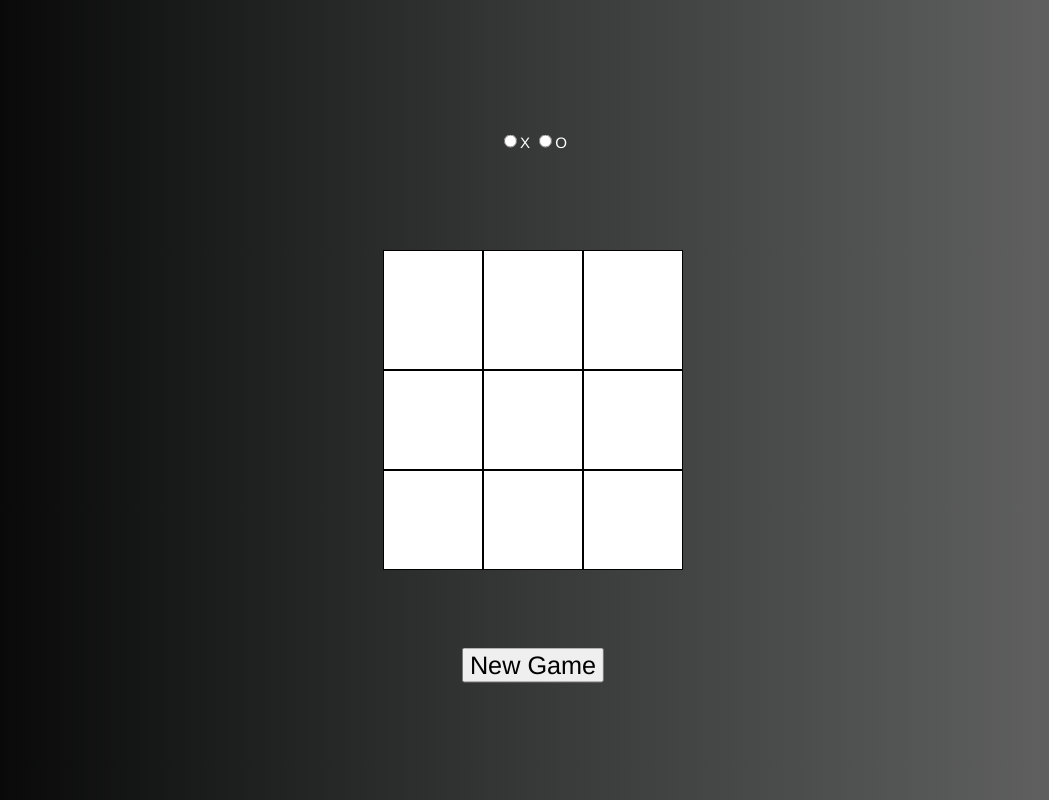
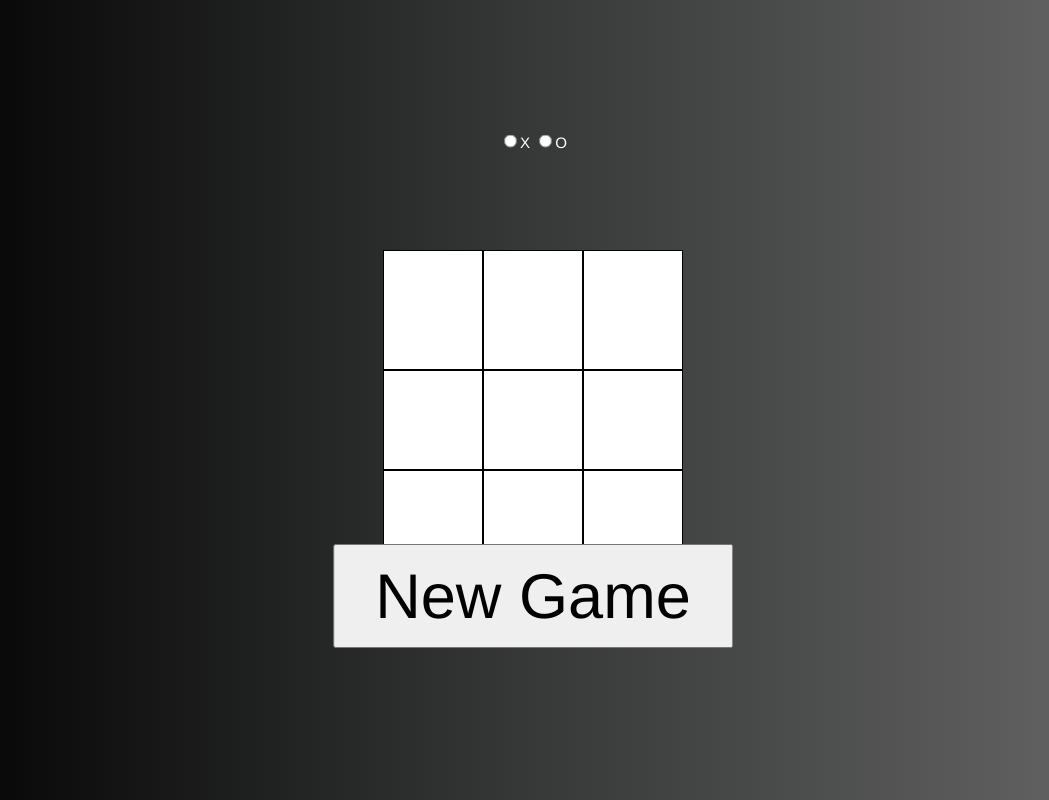
Before and after one commit to Splix1/TicTacToe, a plain HTML site: page index.html in a window 1280 px wide. Shown: the top 800 px of the page, without its empty margins (107-1156 px from the left). Drawn offline with Linux system fonts and the light colour scheme.

Commit message:
Update styles.css

```diff
--- a/styles.css
+++ b/styles.css
@@ -48,7 +48,8 @@ body {
     bottom: 100px;
     transform: translate(-50%, -50%);
     margin: 0 auto;
-    font-size-adjust: 1;
+    font-size-adjust: 2.5;
+    padding: 14px 40px;
 }
 
 .winner {
@@ -57,6 +58,6 @@ body {
     bottom: 85%;
     transform: translate(-50%, -50%);
     margin: 0 auto;
-    font-size-adjust: 1;
+    font-size-adjust: 2;
     color: gold;
 }
```
